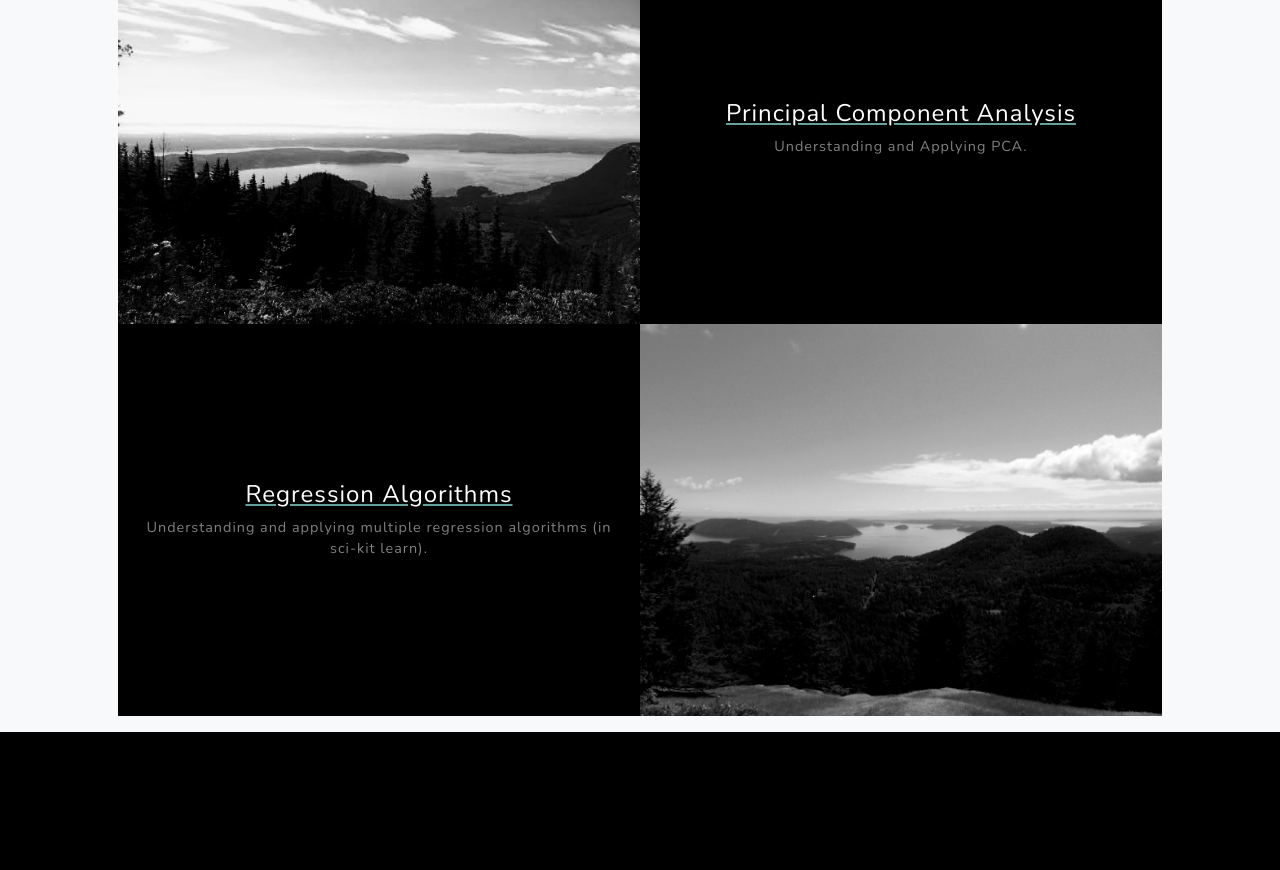
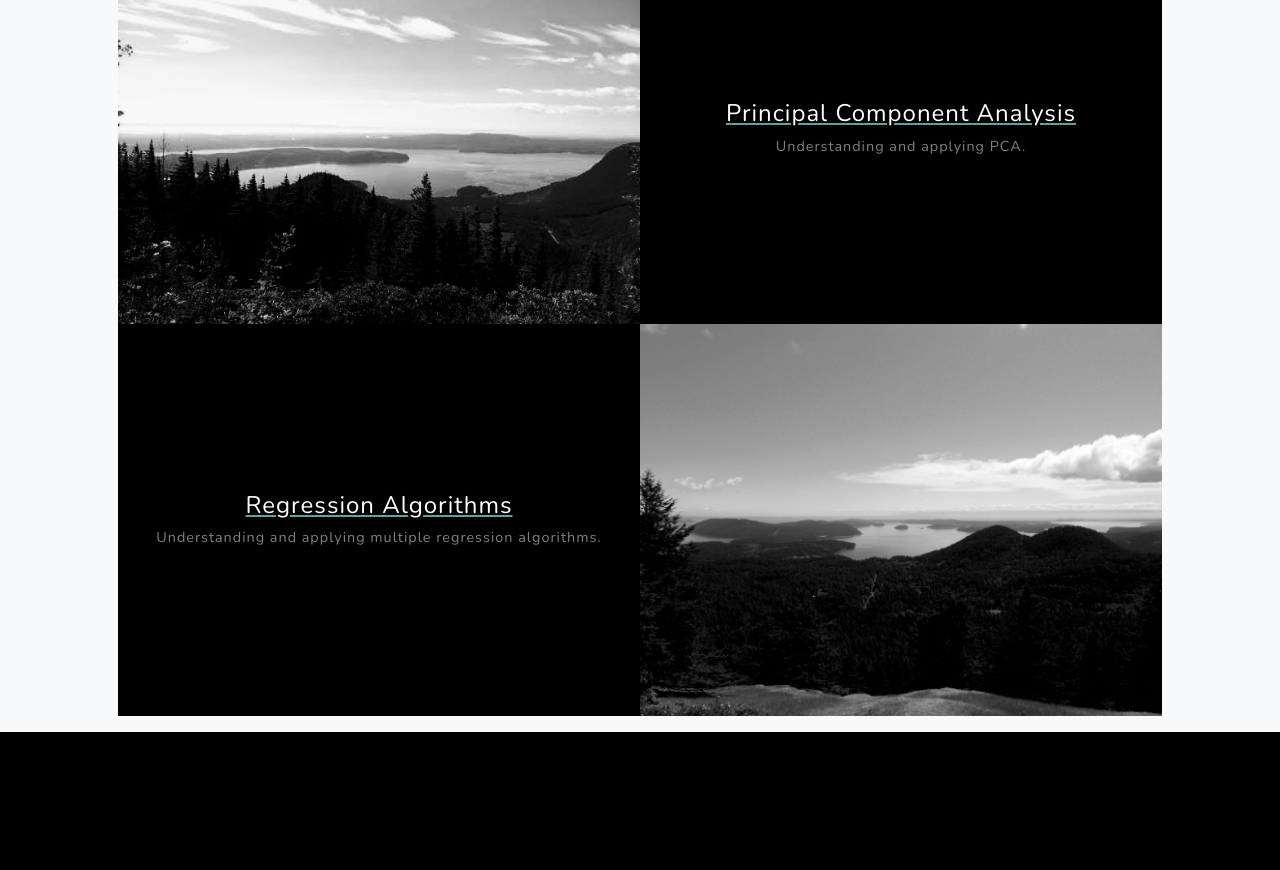
Before and after one commit to ksapp1/ksapp1.github.io, a website: page index.html in a window 1280 px wide. Shown: the part 2301-3171 px from the top of the page. Drawn offline with nearby package versions, Linux system fonts and the light colour scheme.

Commit message:
Update index.html

```diff
--- a/index.html
+++ b/index.html
@@ -88,7 +88,7 @@
                                         <h4 class="text-white">Principal Component Analysis</h4>
                                     </a>
                                     <p class="mb-0 text-white-50">
-                                      Understanding and Applying PCA.
+                                      Understanding and applying PCA.
                                     </p>
                                 </div>
                             </div>
@@ -106,7 +106,7 @@
                                         <h4 class="text-white">Regression Algorithms</h4>
                                     </a>
                                     <p class="mb-0 text-white-50">
-                                      Understanding and applying multiple regression algorithms (in sci-kit learn).
+                                      Understanding and applying multiple regression algorithms.
                                     </p>
                                 </div>
                             </div>
```
